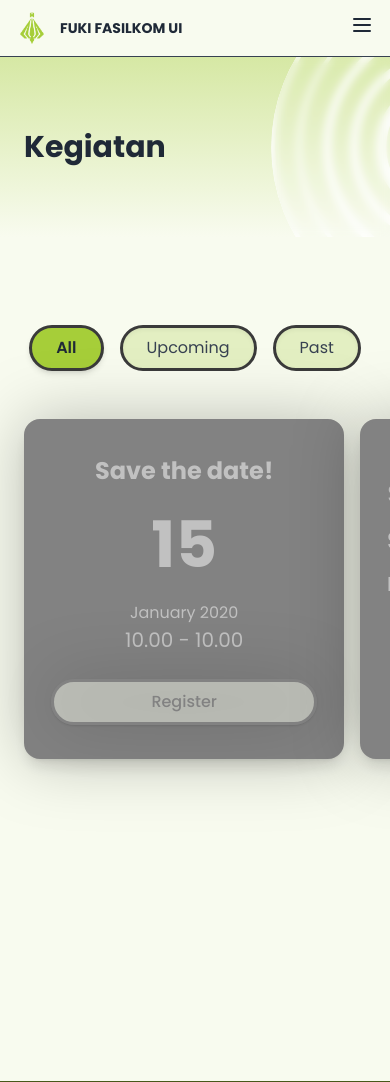
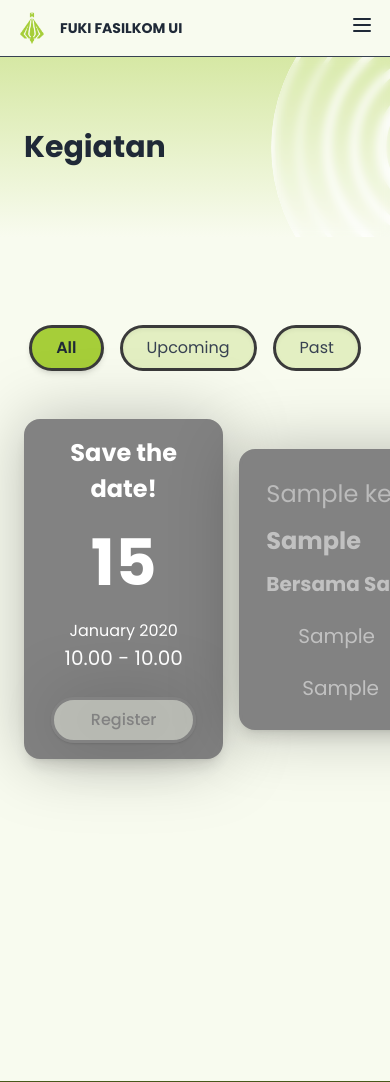
Before and after one commit to FUKI-Fasilkom/web-fuki, a Django app: page /kegiatan/all/ in a window 390 px wide. Shown: the top 1082 px of the page. Run offline with Django 5.2, Linux system fonts and the light colour scheme; tables that the repository leaves empty hold one stand-in row (values such as "Sample post"); some libraries are stand-ins or nearby versions.

Commit message:
fix: responsive

```diff
--- a/kegiatan/templates/kegiatan_all.html
+++ b/kegiatan/templates/kegiatan_all.html
@@ -24,7 +24,7 @@
             {% for kegiatan in kegiatan_upcoming %}
 
                 <!-- Grid -->
-                <div class="flex gap-4 max-w-5xl mx-auto items-start">
+                <div class="flex flex-row justify-start lg:justify-center gap-4 max-w-5xl md:w-full md:px-6 lg:mx-auto items-center">
                     <!-- Card kiri (date info) -->
                     <div
                         class="w-[331px] h-[340px] bg-[#417BB1] rounded-2xl shadow-lg p-6 flex flex-col justify-center text-center text-white border-[3px] border-[#3A3A3A] drop-shadow-[0_0_32px_rgba(0,0,0,0.25)]">
@@ -47,7 +47,7 @@
 
                     <!-- Card kanan (event details) -->
                     <div
-                        class="w-[713px] h-[340px] bg-[#417BB1] rounded-2xl shadow-lg p-6 text-white flex flex-col justify-center items-start gap-y-1 border-[3px] border-[#3A3A3A] drop-shadow-[0_0_32px_rgba(0,0,0,0.25)]">
+                        class="w-full lg:w-[713px] h-auto lg:h-[340px] bg-[#417BB1] rounded-2xl shadow-lg p-6 text-white flex flex-col justify-center items-start gap-y-1 border-[3px] border-[#3A3A3A] drop-shadow-[0_0_32px_rgba(0,0,0,0.25)]">
                         <h4 class="text-[24px] font-normal opacity-90">{{ kegiatan.judul }}</h4>
                         <h4 class="text-[24px] font-bold leading-snug mt-2">
                             {{ kegiatan.deskripsi }}
@@ -75,10 +75,12 @@
             <!-- Past kegiatan -->
             {% for kegiatan in kegiatan_past %}
                 <!-- Grid -->
-                <div class="flex gap-4 max-w-5xl mx-auto items-start">
+                <div class="flex flex-row justify-start lg:justify-center gap-4 max-w-5xl md:w-full md:px-6 lg:mx-auto items-center">
                     <!-- Card kiri (date info) -->
+
                     <div
-                        class="w-[331px] h-[340px] bg-[#828282] rounded-2xl shadow-lg p-6 flex flex-col justify-center text-center text-white text-opacity-50 border-[3px] border-[#828282] drop-shadow-[0_0_32px_rgba(0,0,0,0.25)]">
+                        class="w-[331px] h-[340px] bg-[#828282] rounded-2xl shadow-lg p-6 flex flex-col justify-center text-center text-white
+                    border-[3px] border-[#828282] drop-shadow-[0_0_32px_rgba(0,0,0,0.25)]">
                         <div>
                             <p class="font-bold text-[24px]">Save the date!</p>
                             <p class="font-bold my-2 text-[64px]">{{ kegiatan.tanggal|date:"j" }}</p>
@@ -94,7 +96,7 @@
 
                     <!-- Card kanan (event details) -->
                     <div
-                        class="w-[713px] h-[340px] bg-[#828282] rounded-2xl shadow-lg p-6 text-white text-opacity-50 flex flex-col justify-center items-start gap-y-1 border-[3px] border-[#828282] drop-shadow-[0_0_32px_rgba(0,0,0,0.25)]">
+                        class="w-full lg:w-[713px] h-auto lg:h-[340px] bg-[#828282] rounded-2xl shadow-lg p-6 text-white text-opacity-50 flex flex-col justify-center items-start gap-y-1 border-[3px] border-[#828282] drop-shadow-[0_0_32px_rgba(0,0,0,0.25)]">
                         <h4 class="text-[24px] font-normal opacity-90">{{ kegiatan.judul }}</h4>
                         <h4 class="text-[24px] font-bold leading-snug mt-2">
                             {{ kegiatan.deskripsi }}
```
Also changed, not shown: kegiatan/templates/kegiatan_past.html (+9 -7 lines), kegiatan/templates/kegiatan_upcoming.html (+9 -7 lines).
